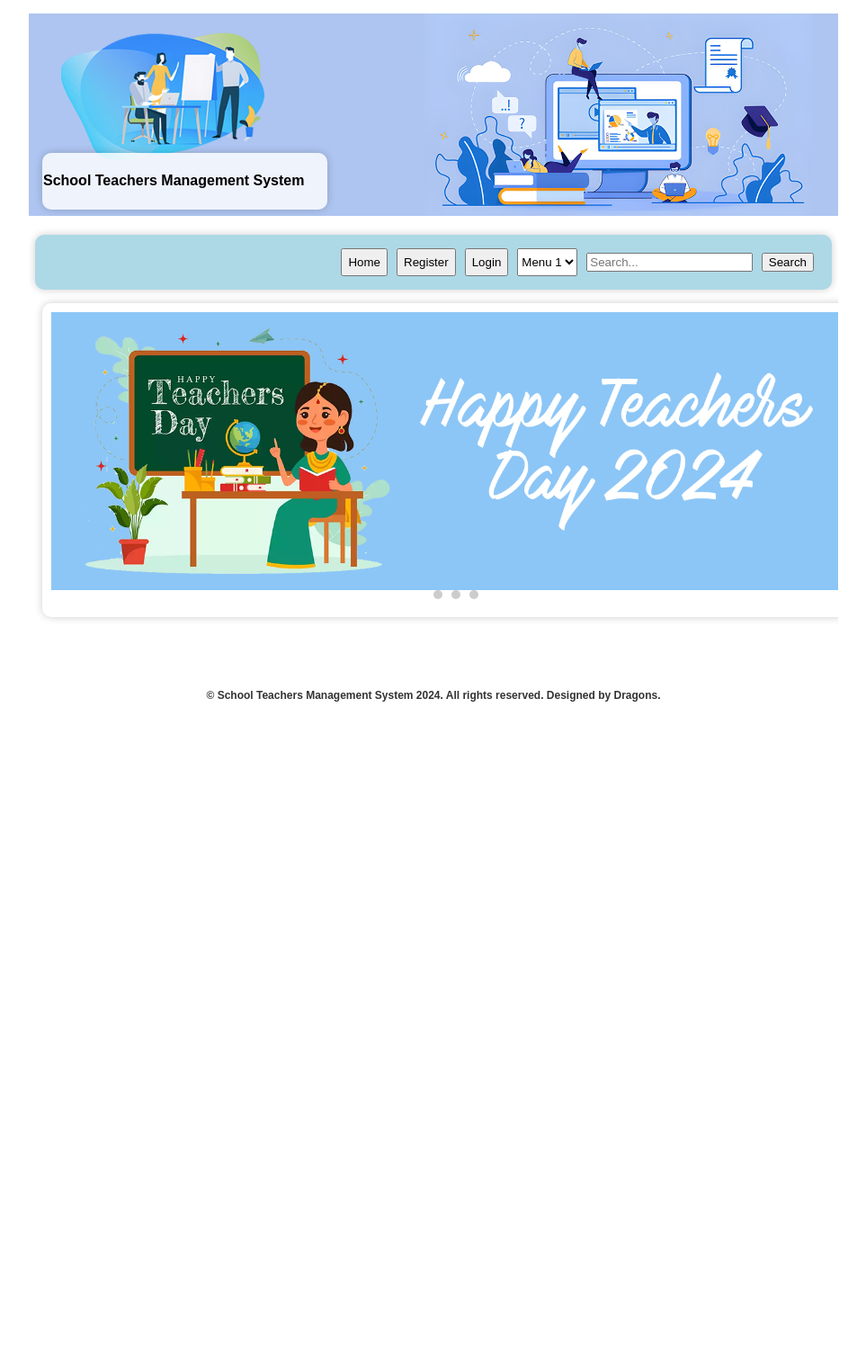
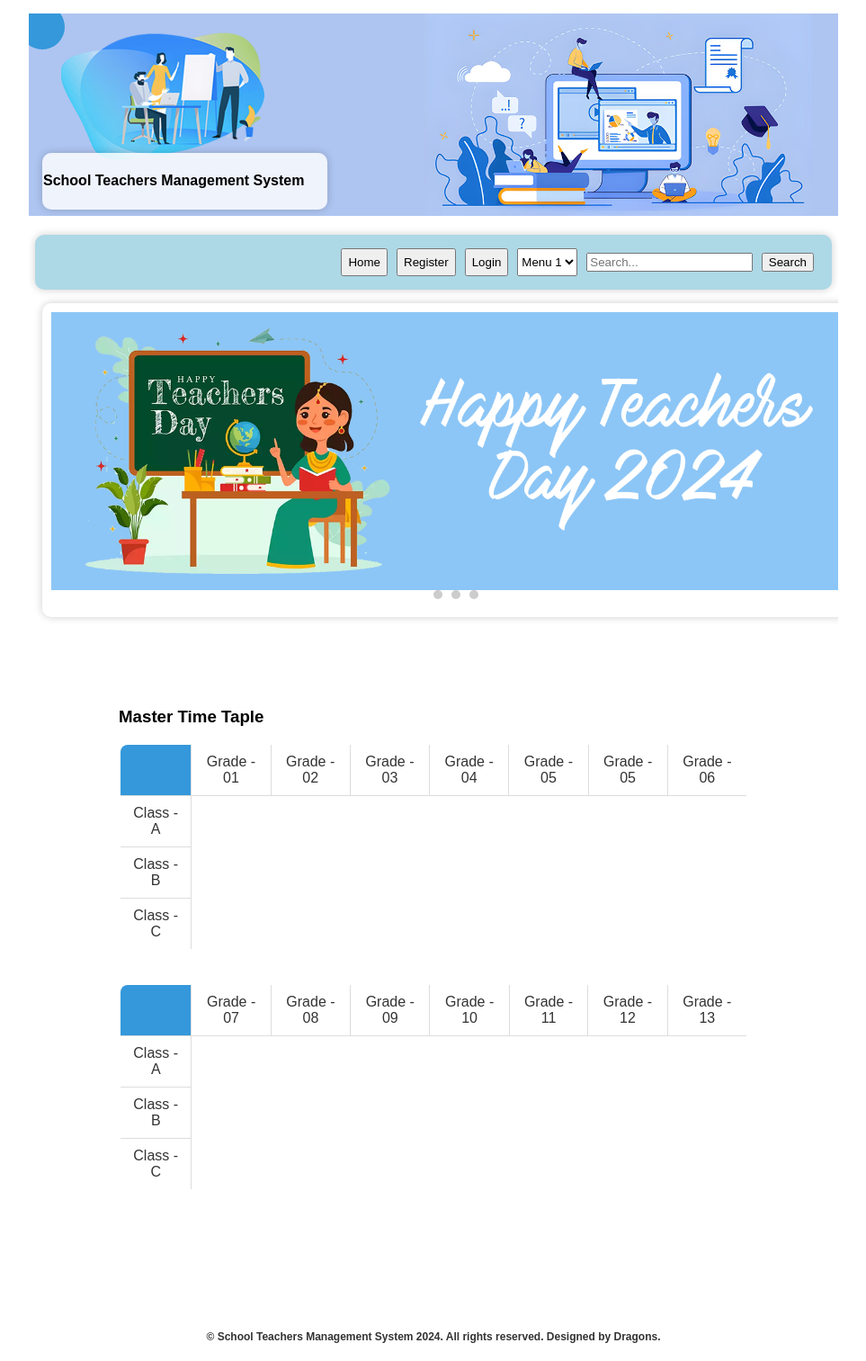
Before and after one commit to Ahileswaran/STMS, a PHP site: page /idex.html in a window 1280 px wide. Shown: the whole page at 90% size, without its empty margins (158-1121 px from the left). Before the commit the page ends 780 px from the top, so only its background shows below. Run offline with PHP 8.4, Linux system fonts and the light colour scheme.

Commit message:
Implementing Master Time Table

```diff
--- a/idex.html
+++ b/idex.html
@@ -69,6 +69,45 @@
             </div>
         </div>
 
+        <!-- Master Time Taple -->
+        <div class="master-table">
+            <table>
+                <h3>Master Time Taple </h3>
+                <th>
+                    <td>Grade - 01</td>
+                    <td>Grade - 02</td>
+                    <td>Grade - 03</td>
+                    <td>Grade - 04</td>
+                    <td>Grade - 05</td>
+                    <td>Grade - 05</td>
+                    <td>Grade - 06</td>
+                </th>
+                <tr>
+                    <td>Class - A</tr>
+                    <td>Class - B</tr>
+                    <td>Class - C</tr>
+                </tr>
+            </table> <br><br>
+
+            <table>
+
+                <th>
+                    <td>Grade - 07</td>
+                    <td>Grade - 08</td>
+                    <td>Grade - 09</td>
+                    <td>Grade - 10</td>
+                    <td>Grade - 11</td>
+                    <td>Grade - 12</td>
+                    <td>Grade - 13</td>
+                </th>
+                <tr>
+                    <td>Class - A</tr>
+                    <td>Class - B</tr>
+                    <td>Class - C</tr>
+                </tr>
+            </table>
+        </div>
+
     </div>
 
     <div class="mini-gap"></div>
--- a/styles.css
+++ b/styles.css
@@ -126,3 +126,49 @@ nav form {
     margin: 0;
     font-size: 12px;
 }
+
+.master-table {
+    margin: 100px;
+    padding: 0;
+    border: #333;
+}
+
+.master-table table {
+    width: 100%;
+    border-collapse: collapse;
+}
+
+.master-table th {
+    background-color: #3498db; /* Blue background for header */
+    color: #fff; /* White text color for header */
+    padding: 10px;
+    text-align: center;
+}
+
+.master-table td {
+    background-color: #fff; /* White background for columns */
+    color: #333; /* Dark text color for columns */
+    padding: 10px;
+    text-align: center;
+    border: 1px solid #ddd; /* Border for each cell */
+}
+
+.master-table table {
+    border: 2px solid #3498db; /* Blue border around the table */
+    border-radius: 10px; /* Rounded corners for the table */
+    overflow: hidden;
+    position: relative;
+}
+
+.master-table::before {
+    content: "";
+    display: block;
+    width: 50px; /* Adjust the size of the circle */
+    height: 50px; /* Adjust the size of the circle */
+    background-color: #3498db; /* Blue color for the circle */
+    border-radius: 50%; /* Make it a circle */
+    position: absolute;
+    top: -10px; /* Adjust the distance from the top */
+    left: -10px; /* Adjust the distance from the left */
+    z-index: 2; /* Ensure it is above the table border */
+}
```
